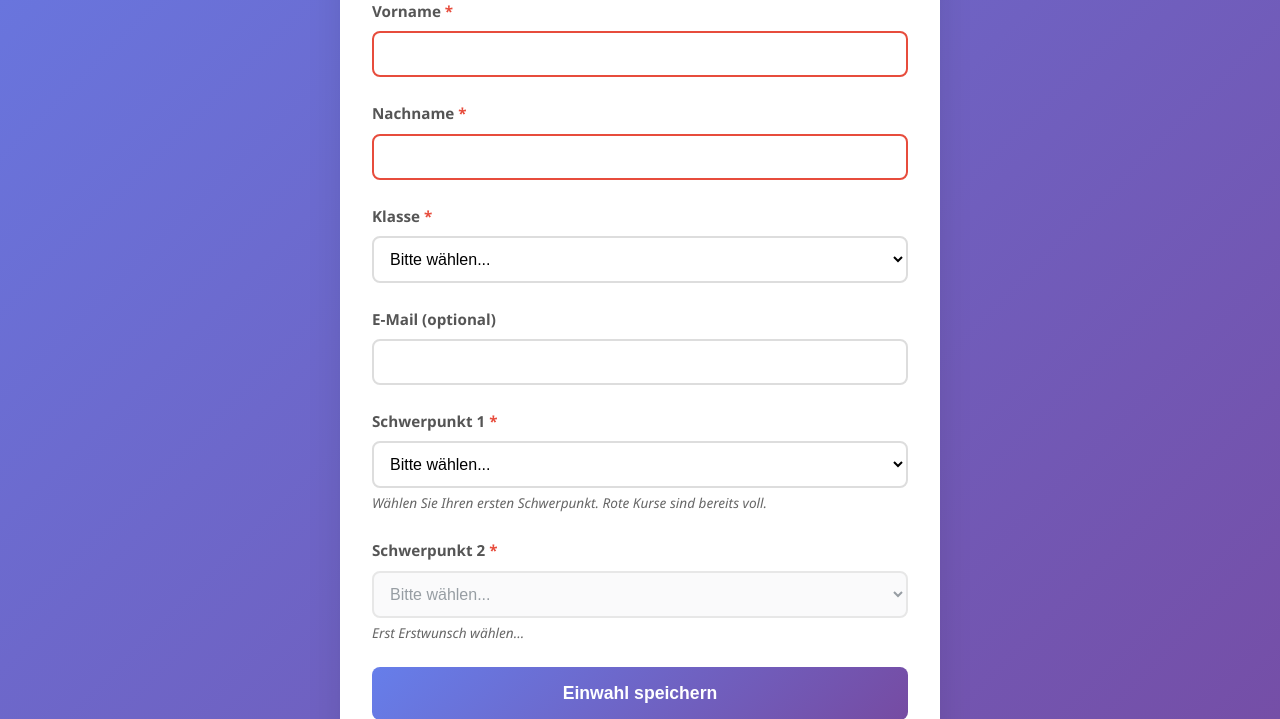
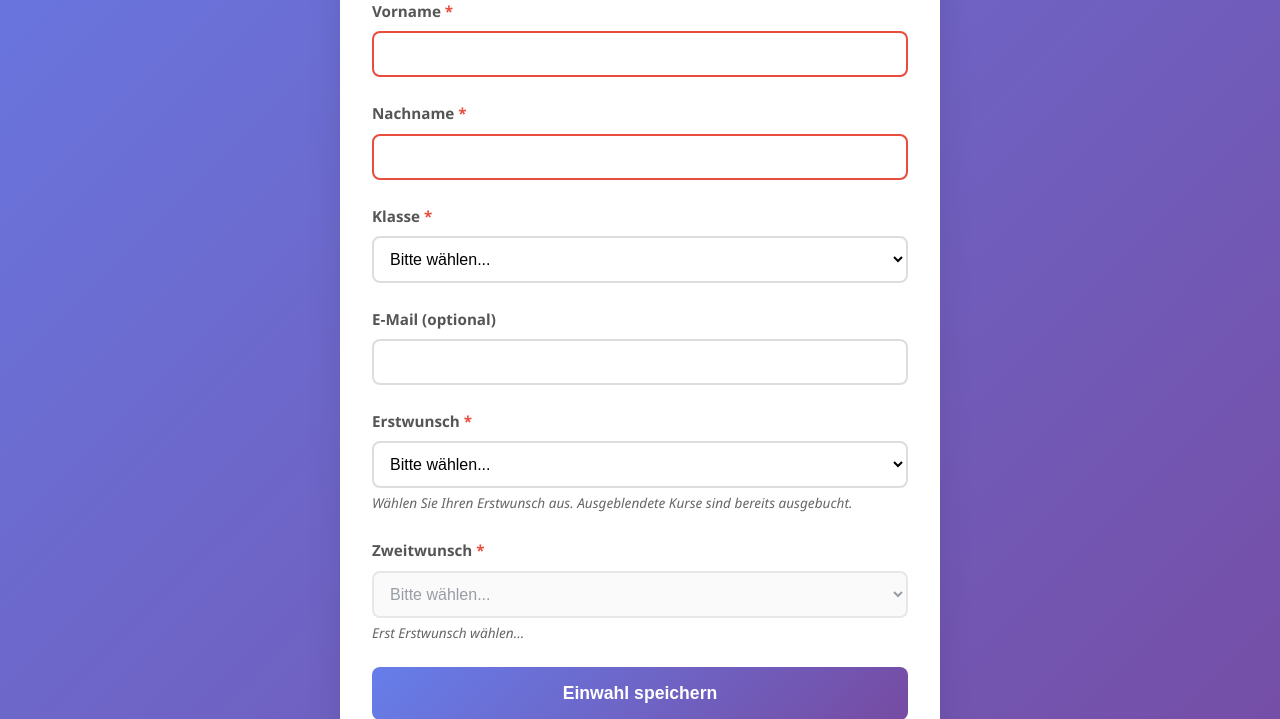
Before and after one commit to frankpetersohn/Schwerpunkteinwahl, a PHP site: page / in a window 1280 px wide. Shown: the part 474-1193 px from the top of the page. Run offline with PHP 8.4, Linux system fonts and the light colour scheme; data comes from the database, SQL or seed files in the repository; data that the repository does not hold is empty.

Commit message:
Anpassungen im Wording

```diff
--- a/webapp/admin/dashboard.php
+++ b/webapp/admin/dashboard.php
@@ -256,7 +256,7 @@
                 <!-- Schwerpunkte -->
                 <div class="card config-card-full">
                     <div class="card-header">
-                        <h3>Schwerpunkt-Konfiguration</h3>
+                        <h3>Kurs-Konfiguration</h3>
                     </div>
                     <div class="card-body">
                         <div class="config-help">
--- a/webapp/index.php
+++ b/webapp/index.php
@@ -122,7 +122,7 @@ $js_teilnehmer_anzahl = json_encode($teilnehmer_anzahl);
                 </div>
 
                 <div class="form-group">
-                    <label for="erstwunsch_id">Schwerpunkt 1 <span class="required">*</span></label>
+                    <label for="erstwunsch_id">Erstwunsch <span class="required">*</span></label>
                     <select id="erstwunsch_id" name="erstwunsch_id" required>
                         <option value="">Bitte wählen...</option>
                         <?php foreach ($schwerpunkte as $sp): ?>
@@ -137,17 +137,17 @@ $js_teilnehmer_anzahl = json_encode($teilnehmer_anzahl);
                         <?php endforeach; ?>
                     </select>
                     <div class="course-info">
-                        Wählen Sie Ihren ersten Schwerpunkt. Rote Kurse sind bereits voll.
+                        Wählen Sie Ihren Erstwunsch aus. Ausgeblendete Kurse sind bereits ausgebucht.
                     </div>
                 </div>
 
                 <div class="form-group">
-                    <label for="zweitwunsch_id">Schwerpunkt 2 <span class="required">*</span></label>
+                    <label for="zweitwunsch_id">Zweitwunsch <span class="required">*</span></label>
                     <select id="zweitwunsch_id" name="zweitwunsch_id" required disabled>
-                        <option value="">Erst Schwerpunkt 1 wählen...</option>
+                        <option value="">Erst Kurs 1 wählen...</option>
                     </select>
                     <div class="course-info">
-                        Wird automatisch basierend auf Ihrem ersten Schwerpunkt gefiltert.
+                        Wird automatisch basierend auf Ihrem ersten Kurs gefiltert.
                     </div>
                 </div>
 
```
